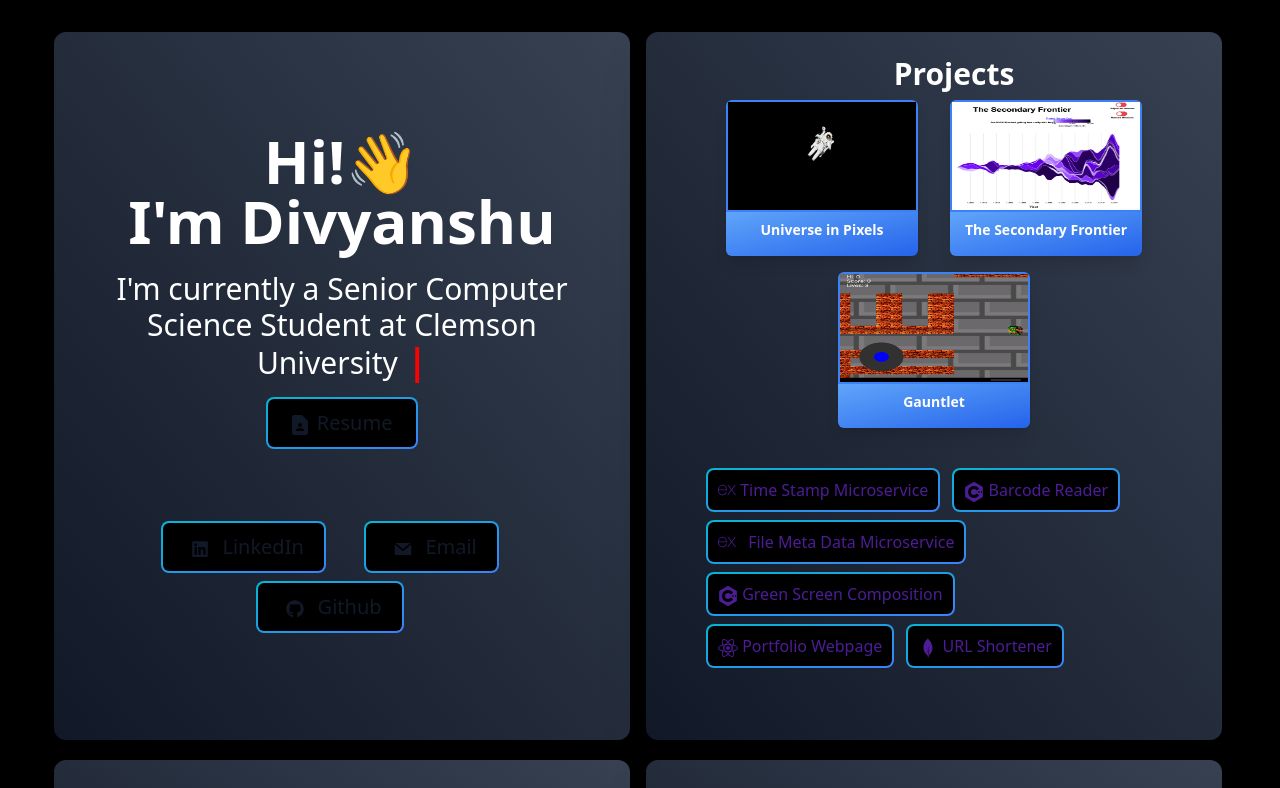
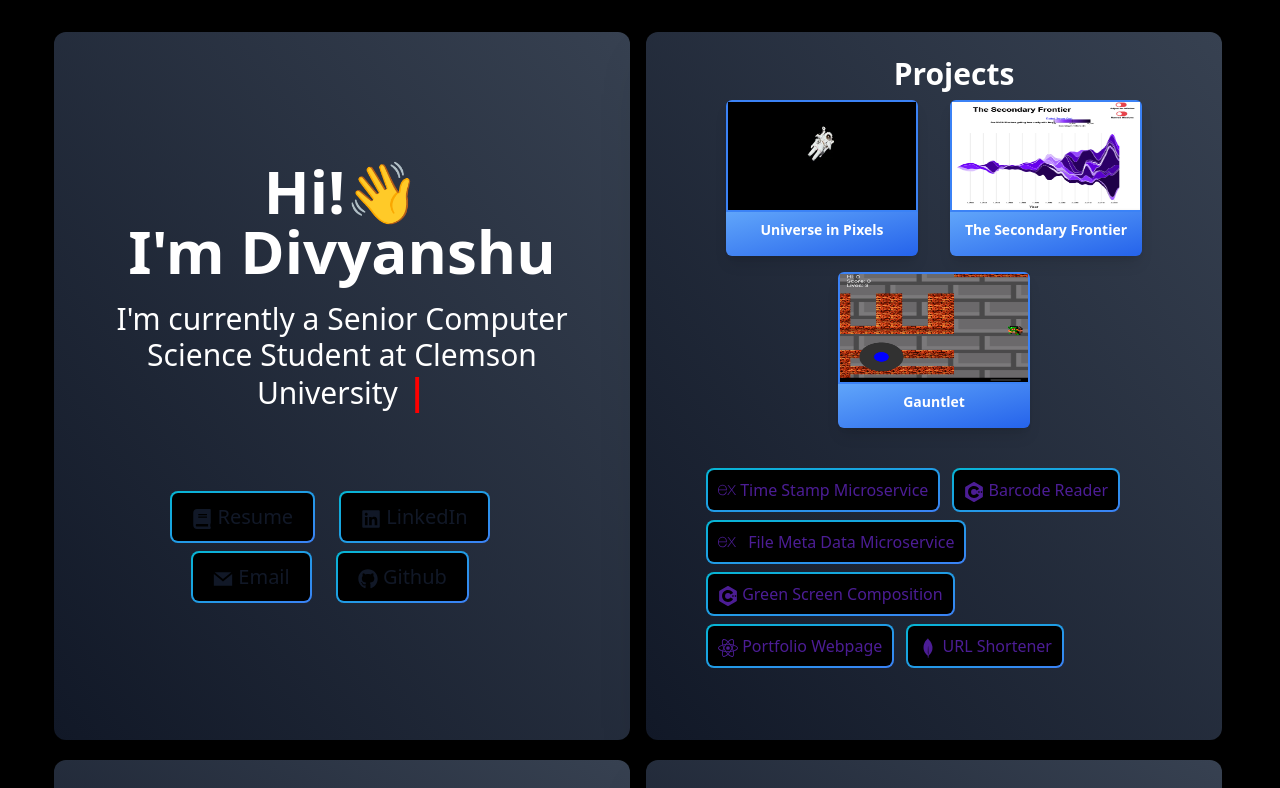
Before and after one commit to divpatel10/divyanshupatel.me, a React (Create React App) app: page / in a window 1280 px wide. Shown: the top 788 px of the page. Built offline with nearby package versions, Linux system fonts and the light colour scheme; the HTML template or start-up script is replaced by a standard one.

Commit message:
Added Links to project cards, Moved Resume Button to be alongside other contact info tags

```diff
--- a/src/components/AboutMe.js
+++ b/src/components/AboutMe.js
@@ -1,10 +1,8 @@
 import React from "react"
 import Tags from "./Tags";
-import { FaGithub, FaPaperclip } from 'react-icons/fa';
-import { GrMail, GrResume } from 'react-icons/gr';
+import { FaBook, FaGithub } from 'react-icons/fa';
+import { GrMail } from 'react-icons/gr';
 import { FaLinkedin } from 'react-icons/fa';
-import { MdContactPage } from 'react-icons/md';
-import { Resume } from '../files/resume.pdf'
 const LINKED_URL = "https://www.linkedin.com/in/divvpatel/"
 const GITHUB_URL = "https://github.com/divpatel10"
 const EMAIL_ID = "mailto:div@duck.com"
@@ -27,28 +25,11 @@ function AboutMe() {
                     <span class="cursor"><b> |</b></span>
                 </p>
 
-                 <a
-                    class="relative inline-flex items-center
-                    justify-center p-0.5 mb-2 overflow-hidden
-                    text-xl font-medium text-gray-900 rounded-lg group
-                    bg-gradient-to-br from-cyan-500 to-blue-500
-                    group-hover:from-cyan-500 group-hover:to-blue-500
-                    hover:text-white dark:text-white focus:ring-4
-                    focus:ring-cyan-200 dark:focus:ring-cyan-800"
-                    href = {require("../files/resume.pdf")} target = "_blank"
-
-                   >
-                    <span class="relative inline-block px-3 py-2.5  transition-all ease-in duration-75 bg-black dark:bg-gray-900 rounded-md group-hover:bg-opacity-0">
-                       <MdContactPage className="inline-block text-2xl ml-2" /> <span className="mr-3">Resume</span>
-
-                    </span>
-                </a>
-
-                <div className='my-2 flex flex-wrap justify-around -m-1 relative mt-12 p-4 px-6 sm:px-20'>
-
-                    <Tags title="LinkedIn" onclick={LINKED_URL} isMain={true} icon={<FaLinkedin className="inline-block text-lg mx-2" />} />
-                    <Tags title="Email" onclick={EMAIL_ID} isMain={true} icon={<GrMail className="inline-block text-lg mx-2" />} />
-                    <Tags title="Github" onclick={GITHUB_URL} isMain={true} icon={<FaGithub className="inline-block text-lg mx-2" />} />
+                <div className='my-2 flex flex-wrap justify-center -m-1 relative mt-12 p-4 sm:px-10'>
+                    <Tags title="Resume" onclick={require("../files/resume.pdf")} isMain={true} icon={<FaBook className="inline-block text-md" />} />
+                    <Tags title="LinkedIn" onclick={LINKED_URL} isMain={true} icon={<FaLinkedin className="inline-block text-md" />} />
+                    <Tags title="Email" onclick={EMAIL_ID} isMain={true} icon={<GrMail className="inline-block text-md" />} />
+                    <Tags title="Github" onclick={GITHUB_URL} isMain={true} icon={<FaGithub className="inline-block text-md" />} />
 
                 </div>
             </div>
--- a/src/components/ProjectCard.js
+++ b/src/components/ProjectCard.js
@@ -14,7 +14,14 @@ function openWindow(url){
 
 function ProjectCard({img, title,  link}) {
     return (
-  <div class="inline-block items-center justify-center min-w-[28%] px-4 py-2 ">
+  <div class="inline-block items-center justify-center min-w-[28%] px-4 py-2"
+  onClick={ e => {
+                     e.preventDefault();
+                     openWindow(link);
+                 }
+                 }
+
+  >
     <div class="rounded-md overflow-hidden shadow-lg hover:scale-105 transition duration-500 cursor-pointer">
       <div>
         <img class="object-fill h-28 w-48 border-blue-500 border-2" src={img} alt="" />
--- a/src/components/Tags.js
+++ b/src/components/Tags.js
@@ -14,7 +14,7 @@ function openWindow(url){
 
 const Tags = ({icon, title, onclick="" ,isMain=false}) => {
    if(isMain) return (
-        <button
+        <a
             class="relative inline-flex items-center justify-center p-0.5
              mb-2 overflow-hidden text-xl mr-6 font-medium text-gray-900
               rounded-lg group bg-gradient-to-br from-cyan-500 to-blue-500
@@ -33,12 +33,12 @@ const Tags = ({icon, title, onclick="" ,isMain=false}) => {
         <span class="relative inline-block px-5 py-2.5 transition-all ease-in duration-75 bg-black dark:bg-gray-900 rounded-md group-hover:bg-opacity-0">
            {icon} {title}
         </span>
-    </button>
+    </a>
     )
 
     else{
         return (
-            <button
+            <a
             className="relative inline-flex items-center
                          justify-center p-0.5 mb-2 overflow-hidden
                          text-md mr-3 font-medium text-violet-900
@@ -58,7 +58,7 @@ const Tags = ({icon, title, onclick="" ,isMain=false}) => {
             <span className="relative inline-block px-2.5 py-2 transition-all ease-in duration-75 bg-black dark:bg-black rounded-md group-hover:bg-opacity-0">
                {icon} {title}
             </span>
-        </button>
+        </a>
         )
     }
 }
```
